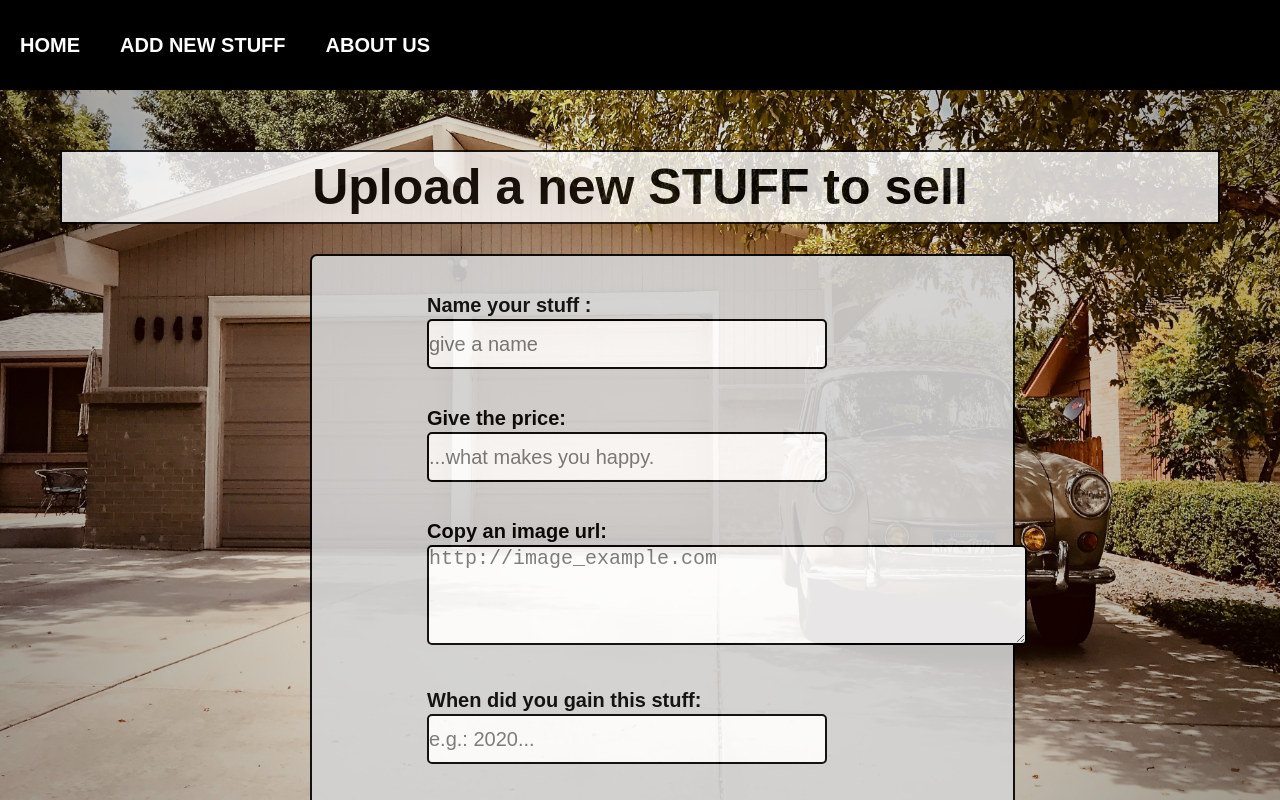
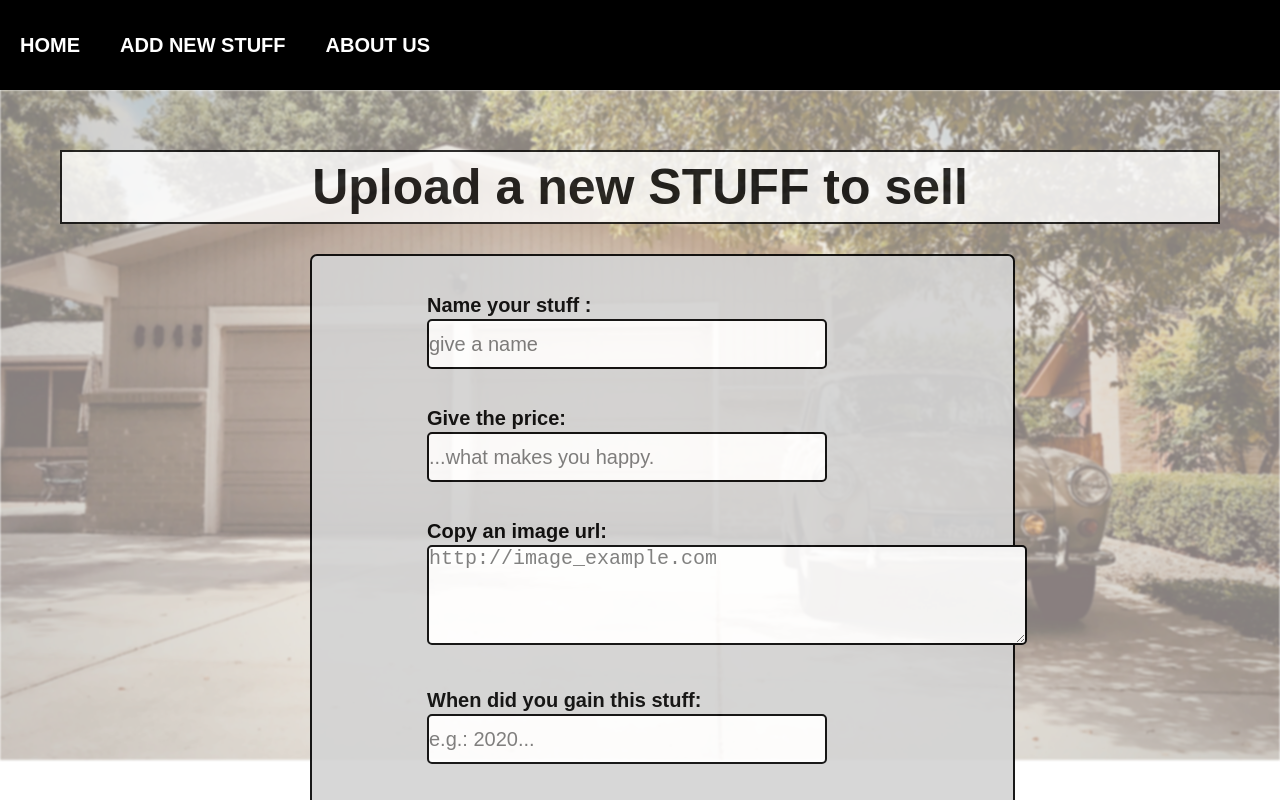
Before and after one commit to omartou/GarageStore, a React (Create React App) app in the folder garage-store-ui/: page /add in a window 1280 px wide. Shown: the top 800 px of the page. Built offline with nearby package versions, Linux system fonts and the light colour scheme.

Commit message:
add blurred background to frontend

```diff
--- a/garage-store-ui/src/App.css
+++ b/garage-store-ui/src/App.css
@@ -24,12 +24,26 @@ body {
     background-color: white;
     font-family: Arial, Helvetica, sans-serif;
     line-height: 1.4;
+    /*background-image: url('./garage_background.jpeg');*/
+    /*background-size: 100% auto;*/
+    /*background-repeat: no-repeat;*/
+    /*background-attachment: fixed;*/
+    /*background-position: center;*/
+
+}
+
+body:before{
+    content: '';
+    position: fixed;
+    width: 100vw;
+    height: 100vh;
     background-image: url('./garage_background.jpeg');
     background-size: 100% auto;
     background-repeat: no-repeat;
     background-attachment: fixed;
     background-position: center;
-
+    filter: blur(1px) opacity(50%);
+    z-index: -1;
 }
 
 a {
```
